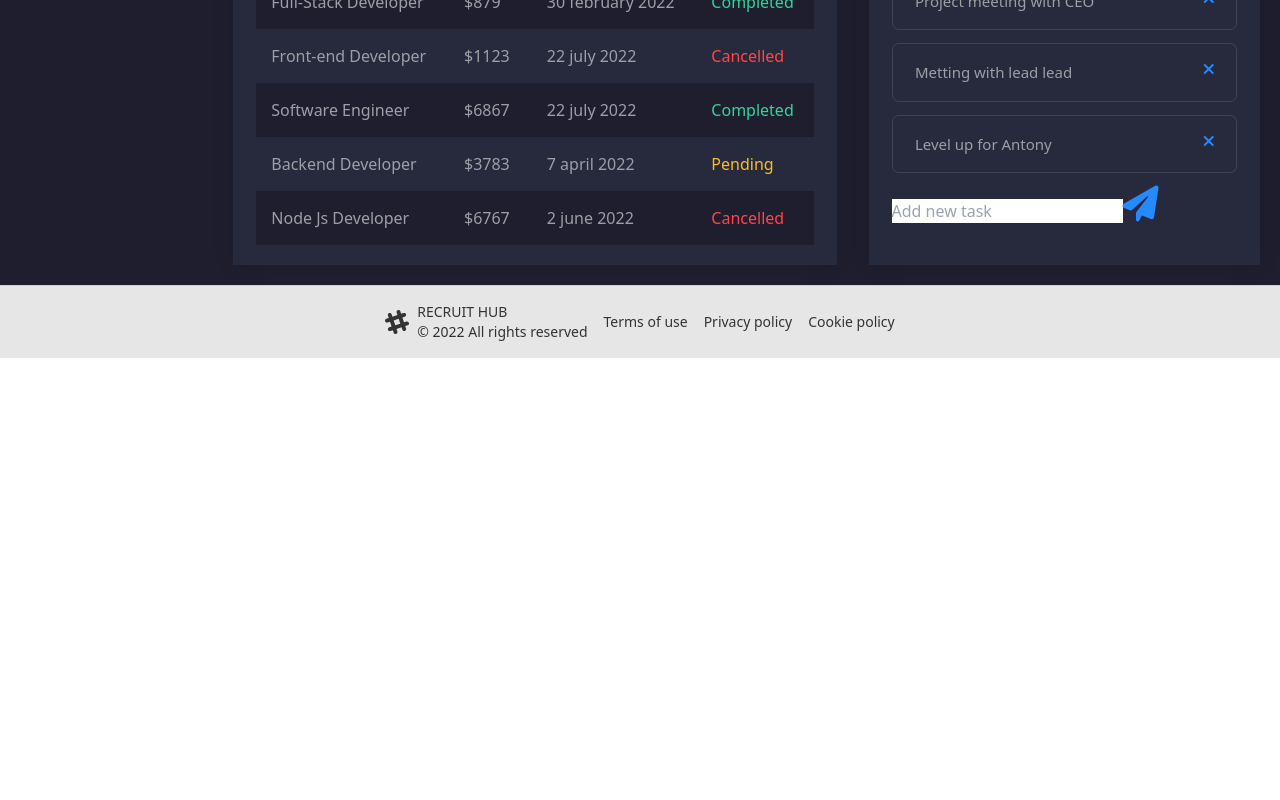
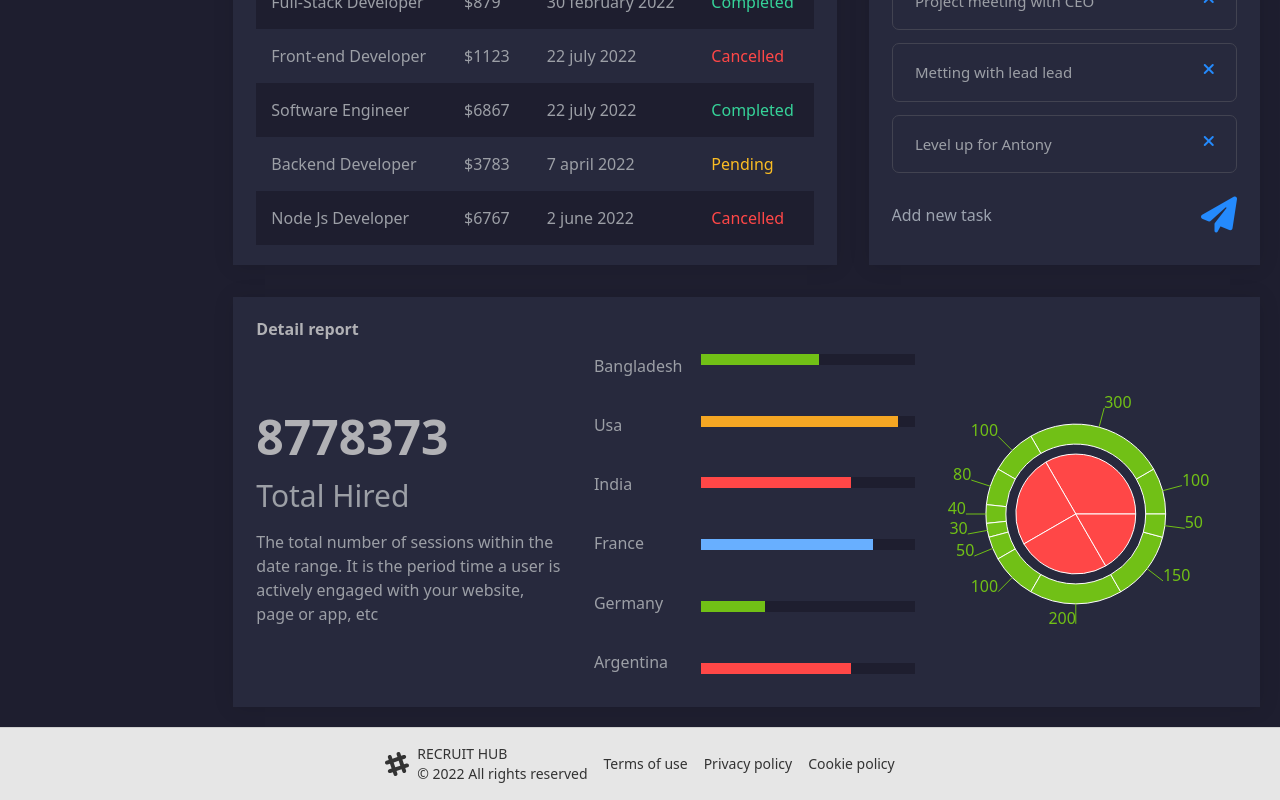
Before and after one commit to thecreativegang/recruit-hub-client-2, a React (Create React App) app: page /admin in a window 1280 px wide. Shown: the part 1152-1952 px from the top of the page. Before the commit the page ends 1510 px from the top, so only its background shows below. Built offline with nearby package versions, Linux system fonts and the light colour scheme; no server answers.

Commit message:
dashboard homepage done

```diff
--- a/src/AdminDashboard/DashboardHome/DashboardHome.js
+++ b/src/AdminDashboard/DashboardHome/DashboardHome.js
@@ -1,7 +1,7 @@
 import React from 'react';
-import { LineChart, BarChart, Bar, Cell, Line, XAxis, YAxis, CartesianGrid, Tooltip, Legend, ResponsiveContainer } from 'recharts';
+import { LineChart, PieChart, BarChart, Pie, Bar, Cell, Line, XAxis, YAxis, CartesianGrid, Tooltip, Legend, ResponsiveContainer } from 'recharts';
 import chart from '../../images/line-chart.png'
-import barChart from '../../images/bar-chart.png'
+
 const DashboardHome = () => {
 
     const data = [
@@ -61,6 +61,28 @@ const DashboardHome = () => {
 
         },
     ];
+
+    const data01 = [
+        { name: 'Group A', value: 400 },
+        { name: 'Group B', value: 300 },
+        { name: 'Group C', value: 300 },
+        { name: 'Group D', value: 200 },
+    ];
+    const data02 = [
+        { name: 'A1', value: 100 },
+        { name: 'A2', value: 300 },
+        { name: 'B1', value: 100 },
+        { name: 'B2', value: 80 },
+        { name: 'B3', value: 40 },
+        { name: 'B4', value: 30 },
+        { name: 'B5', value: 50 },
+        { name: 'C1', value: 100 },
+        { name: 'C2', value: 200 },
+        { name: 'D1', value: 150 },
+        { name: 'D2', value: 50 },
+    ];
+
+
     return (
         <div>
 
@@ -303,13 +325,101 @@ const DashboardHome = () => {
 
                     </ul>
 
-                    <div>
-                        <input placeholder='Add new task' type="text" name="" id="" />
+                    <div className='flex justify-between mt-6'>
+                        <input className='bg-transparent border-0 focus:outline-none' placeholder='Add new task' type="text" name="" id="" />
                         <i class="fa-solid fa-paper-plane text-[#248afd] text-[2.25rem]"></i>
                     </div>
                 </div>
             </div>
 
+            {/* details repot */}
+
+            <div className='admin-card-bg admin-shadow py-[1.25rem] mt-8 px-[1.437rem]'>
+                <h1 className='admin-heading-color'>Detail report</h1>
+                <div className='grid grid-cols-1  md:grid-cols-12 gap-8 '>
+
+                    <div className='col-span-4  flex flex-col justify-center'>
+                        <h1 className='text-[3rem] admin-heading-color'>8778373</h1>
+                        <h1 className='text-[1.875rem] font-simple admin-normal-color mb-3'>Total Hired</h1>
+                        <p className='admin-normal-color'>The total number of sessions within the date range. It is the period time a user is actively engaged with your website, page or app, etc</p>
+                    </div>
+
+                    <div className='col-span-8 my-[.8rem]'>
+                        <div className='grid grid-cols-1 md:grid-cols-2'>
+                            <div className='grid grid-cols-12'>
+                                <div className='col-span-4'>
+                                    <ul className='admin-normal-color h-[100%] flex flex-col justify-between'>
+                                        <li className=''>Bangladesh</li>
+                                        <li className=''>Usa</li>
+                                        <li className=''>India</li>
+                                        <li className=''>France</li>
+                                        <li className=''>Germany</li>
+                                        <li className=''>Argentina</li>
+                                    </ul>
+                                </div>
+                                <div class="col-span-8 flex flex-col justify-between">
+                                    <div class="text-white">
+
+                                        <div class="admin-bg h-[.7rem]">
+                                            <div
+                                                class="h-full w-[55%] bg-[#71c016]"
+                                            ></div>
+                                        </div>
+                                    </div>
+                                    <div class="text-white">
+
+
+                                        <div class="admin-bg h-[.7rem]">
+                                            <div
+                                                class="h-full w-11/12 bg-[#f5a623]"
+                                            ></div>
+                                        </div>
+                                    </div>
+                                    <div class="text-white">
+                                        <div class="admin-bg h-[.7rem]">
+                                            <div
+                                                class="h-full w-[70%] bg-[#ff4747]"
+                                            ></div>
+                                        </div>
+                                    </div>
+                                    <div class="text-white ">
+                                        <div class="admin-bg h-[.7rem]">
+                                            <div
+                                                class="h-full w-[80%] bg-[#68afff]"
+                                            ></div>
+                                        </div>
+                                    </div>
+                                    <div class="text-white">
+                                        <div class="admin-bg h-[.7rem]">
+                                            <div
+                                                class="h-full w-[30%] bg-[#71c016]"
+                                            ></div>
+                                        </div>
+                                    </div>
+                                    <div class="text-white ">
+                                        <div class="admin-bg h-[.7rem]">
+                                            <div
+                                                class="h-full w-[70%] bg-[#ff4747]"
+                                            ></div>
+                                        </div>
+                                    </div>
+
+                                </div>
+                            </div>
+
+                            <div className='w-[100%] h-[20rem]'>
+                                <ResponsiveContainer width="100%" height="100%">
+                                    <PieChart width={400} height={400}>
+                                        <Pie data={data01} dataKey="value" cx="50%" cy="50%" outerRadius={60} fill="#ff4747" />
+                                        <Pie data={data02} dataKey="value" cx="50%" cy="50%" innerRadius={70} outerRadius={90} fill="#71c016" label />
+                                    </PieChart>
+                                </ResponsiveContainer>
+                            </div>
+                        </div>
+
+                    </div>
+                </div>
+            </div>
         </div>
     );
 };
--- a/src/AdminDashboard/MainAdmin/MainAdmin.css
+++ b/src/AdminDashboard/MainAdmin/MainAdmin.css
@@ -62,3 +62,7 @@ td {
   border-radius: 7px;
   font-size: 0.9375rem;
 }
+
+.font-simple {
+  font-weight: 300;
+}
```
